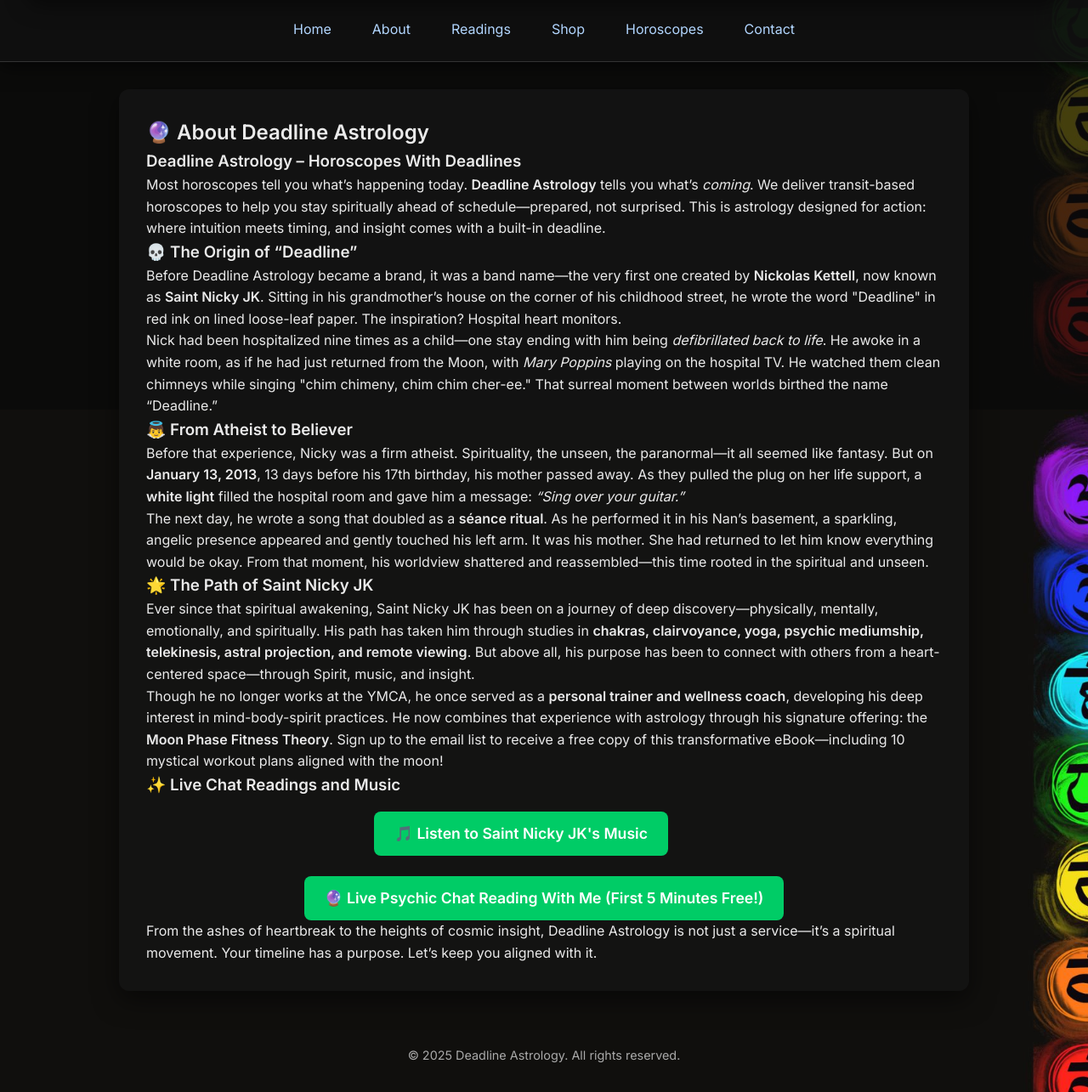
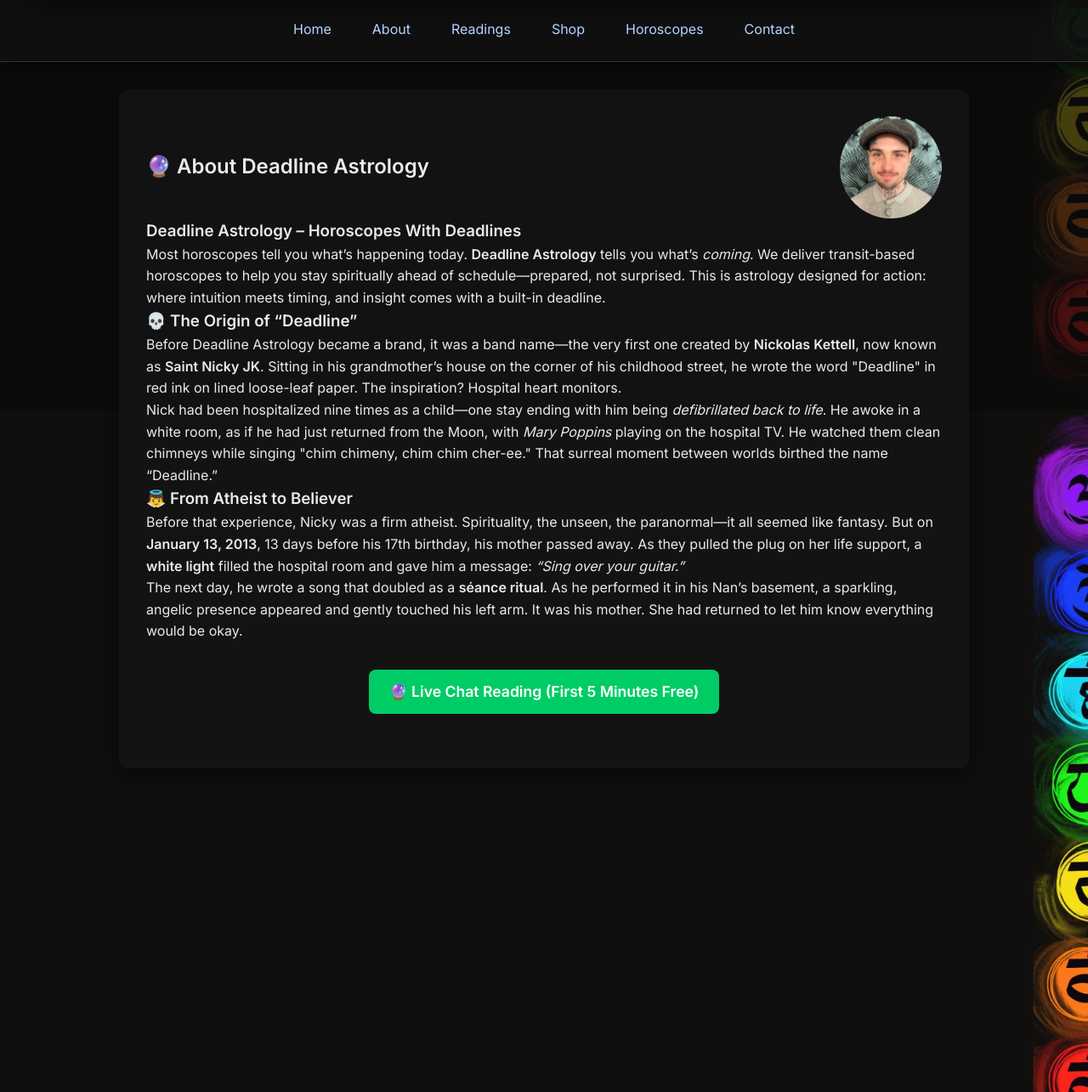
Before and after one commit to Deadline-Astrology/Deadlineastrology.github.io, a Jekyll site: the page about.html, which Jekyll copies as it is, in a window 1280 px wide. Shown: the part 418-1703 px from the top of the page at 85% size. Built offline with Jekyll 4.4.1, drawn with Linux system fonts in a browser that asks for light colours; some web fonts are replaced.

Commit message:
Update about.html

```diff
--- a/about.html
+++ b/about.html
@@ -18,6 +18,7 @@
       max-width: 400px;
       margin: 1rem auto;
     }
+
     /* Button style */
     .button {
       background: #00cc66;
@@ -35,12 +36,46 @@
       background: #00994d;
       transform: scale(1.05);
     }
+
+    /* Flex layout for heading and image */
+    .about-header {
+      display: flex;
+      align-items: center;
+      justify-content: space-between;
+      flex-wrap: wrap;
+      gap: 1rem;
+    }
+
+    .about-header img {
+      max-width: 120px;
+      height: auto;
+      border-radius: 50%;
+    }
+
+    @media (max-width: 600px) {
+      .about-header {
+        flex-direction: column;
+        align-items: flex-start;
+      }
+    }
+
+    /* CTA button section */
+    .cta-buttons {
+      display: flex;
+      justify-content: center;
+      margin: 2rem 0;
+    }
   </style>
 </head>
 <body>
   <div id="header-container"></div>
+
   <section id="about">
-    <h2>🔮 About Deadline Astrology</h2>
+    <div class="about-header">
+      <h2>🔮 About Deadline Astrology</h2>
+      <img src="assets/face_pic.png" alt="Saint Nicky JK">
+    </div>
+
     <h3>Deadline Astrology – Horoscopes With Deadlines</h3>
     <p>
       Most horoscopes tell you what’s happening today. <strong>Deadline Astrology</strong> tells you what’s <em>coming</em>. We deliver transit-based horoscopes to help you stay spiritually ahead of schedule—prepared, not surprised. This is astrology designed for action: where intuition meets timing, and insight comes with a built-in deadline.
@@ -59,34 +94,14 @@
       Before that experience, Nicky was a firm atheist. Spirituality, the unseen, the paranormal—it all seemed like fantasy. But on <strong>January 13, 2013</strong>, 13 days before his 17th birthday, his mother passed away. As they pulled the plug on her life support, a <strong>white light</strong> filled the hospital room and gave him a message: <em>“Sing over your guitar.”</em>
     </p>
     <p>
-      The next day, he wrote a song that doubled as a <strong>séance ritual</strong>. As he performed it in his Nan’s basement, a sparkling, angelic presence appeared and gently touched his left arm. It was his mother. She had returned to let him know everything would be okay. From that moment, his worldview shattered and reassembled—this time rooted in the spiritual and unseen.
+      The next day, he wrote a song that doubled as a <strong>séance ritual</strong>. As he performed it in his Nan’s basement, a sparkling, angelic presence appeared and gently touched his left arm. It was his mother. She had returned to let him know everything would be okay.
     </p>
 
-    <h3>🌟 The Path of Saint Nicky JK</h3>
-    <p>
-      Ever since that spiritual awakening, Saint Nicky JK has been on a journey of deep discovery—physically, mentally, emotionally, and spiritually. His path has taken him through studies in <strong>chakras, clairvoyance, yoga, psychic mediumship, telekinesis, astral projection, and remote viewing</strong>. But above all, his purpose has been to connect with others from a heart-centered space—through Spirit, music, and insight.
-    </p>
-    <p>
-      Though he no longer works at the YMCA, he once served as a <strong>personal trainer and wellness coach</strong>, developing his deep interest in mind-body-spirit practices. He now combines that experience with astrology through his signature offering: the <strong>Moon Phase Fitness Theory</strong>. Sign up to the email list to receive a free copy of this transformative eBook—including 10 mystical workout plans aligned with the moon!
-    </p>
-
-    <h3>✨ Live Chat Readings and Music</h3>
-    <ul>
-      <li><a href="https://soundcloud.com/user-817956674/sets" target="_blank" rel="noopener noreferrer" class="button">🎵 Listen to Saint Nicky JK's Music</a></li>
-    </ul>
-<div class="cta-buttons">
-  <a href="https://psychic.bitwine.com/psychics/497617-timeline_astrology"
-     class="button"
-     target="_blank"
-     rel="noopener noreferrer">
-    🔮 Live Psychic Chat Reading With Me (First 5 Minutes Free!)
-  </a>
-</div>
-
-    <p>
-      From the ashes of heartbreak to the heights of cosmic insight, Deadline Astrology is not just a service—it’s a spiritual movement. Your timeline has a purpose. Let’s keep you aligned with it.
-    </p>
+    <div class="cta-buttons">
+      <a href="https://psychic.bitwine.com/psychics/497617-timeline_astrology" class="button" target="_blank" rel="noopener noreferrer">
+        🔮 Live Chat Reading (First 5 Minutes Free)
+      </a>
+    </div>
   </section>
-  <footer>&copy; 2025 Deadline Astrology. All rights reserved.</footer>
 </body>
 </html>
```
